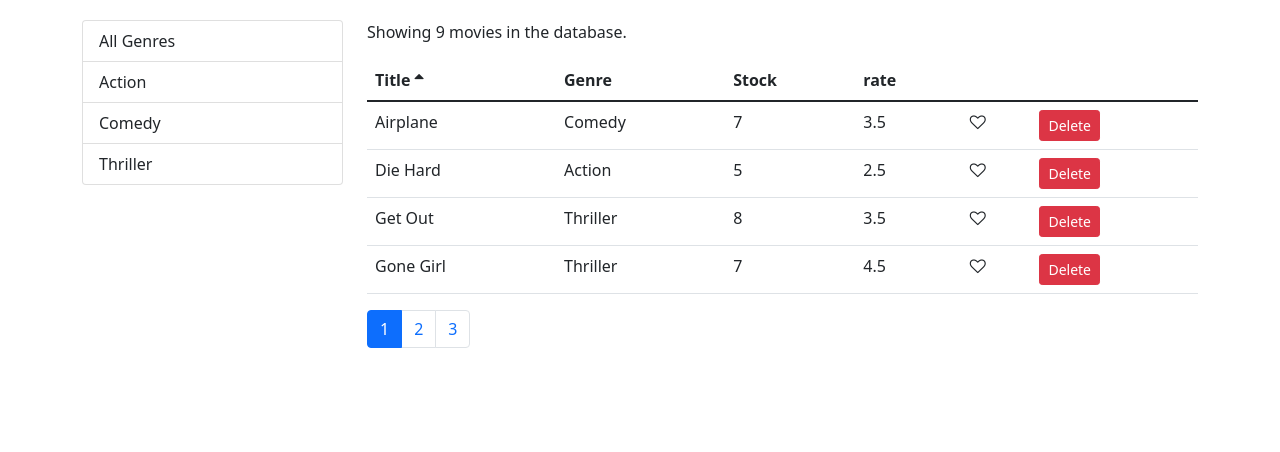
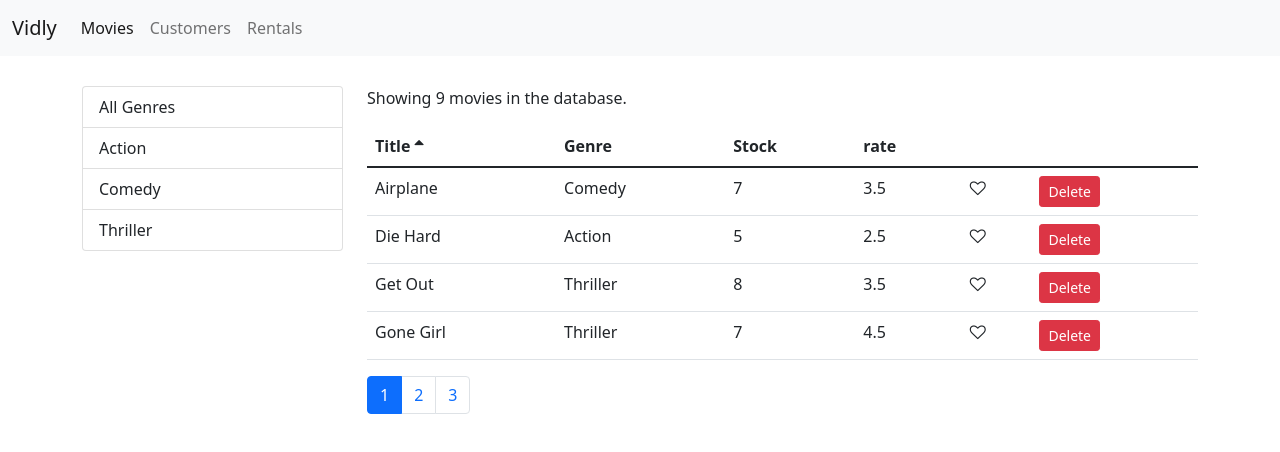
Before and after one commit to mikesouma/vidly-react, a React (Create React App) app: page /movies in a window 1280 px wide. Shown: the top 452 px of the page. Built offline with nearby package versions, Linux system fonts and the light colour scheme.

Commit message:
feature: adding NavBar

```diff
--- a/src/App.js
+++ b/src/App.js
@@ -1,15 +1,17 @@
 import React from 'react';
-//import logo from './logo.svg';
 import { Route, Redirect, Switch } from 'react-router-dom';
 import Movies from './components/movies';
 import Customers from './components/customers';
 import Rentals from './components/rentals';
 import NotFound from './components/notFound';
+import NavBar from './components/navbar';
 import './App.css';
 
 class App extends React.Component {
   render() {
     return(
+      <React.Fragment>
+      <NavBar />
       <main className="container">
         <Switch>
           <Route path="/movies" component={Movies} />
@@ -20,6 +22,7 @@
           <Redirect to="/not-found" />
         </Switch>
       </main>
+      </React.Fragment>
     );
   }
 }
--- a/src/components/moviesTable.jsx
+++ b/src/components/moviesTable.jsx
@@ -3,7 +3,6 @@
 import Like from './common/like';
 
 class MoviesTable extends React.Component {
-
     columns = [
         {path: 'title' , label: 'Title'},
         {path: 'genre.name' , label: 'Genre'},
--- /dev/null
+++ b/src/components/navbar.jsx
@@ -0,0 +1,39 @@
+import React, { Component } from 'react';
+import { Link, NavLink } from "react-router-dom";
+
+const NavBar = () => {
+    return (
+    <nav className="navbar navbar-expand-lg navbar-light bg-light">
+        <div className="container-fluid">
+            <Link className="navbar-brand" to="/">
+                Vidly
+            </Link>
+            <button className="navbar-toggler" type="button" data-bs-toggle="collapse" data-bs-target="#navbarNav" aria-controls="navbarNav" aria-expanded="false" aria-label="Toggle navigation">
+            <span className="navbar-toggler-icon"></span>
+            </button>
+            <div className="collapse navbar-collapse" id="navbarNav">
+            <ul className="navbar-nav">
+                <li className="nav-item">
+                    <NavLink className="nav-link active" aria-current="page" to="/movies">
+                        Movies
+                    </NavLink>
+                </li>
+                <li className="nav-item">
+                    <NavLink className="nav-link" to="/customers">
+                        Customers
+                    </NavLink>
+                </li>
+                <li className="nav-item">
+                    <NavLink className="nav-link" to="/rentals">
+                        Rentals
+                    </NavLink>
+                </li>
+            </ul>
+            </div>
+        </div>
+    </nav>
+);
+
+};
+
+export default NavBar;
--- a/src/index.css
+++ b/src/index.css
@@ -1,7 +1,11 @@
 body {
 	margin: 0;
-	padding: 20px 0 0 0;
+	padding: 0 0 0 0;
 	font-family: sans-serif;
+}
+
+.navbar {
+	margin-bottom: 30px;
 }
 
 .clickable {
```
